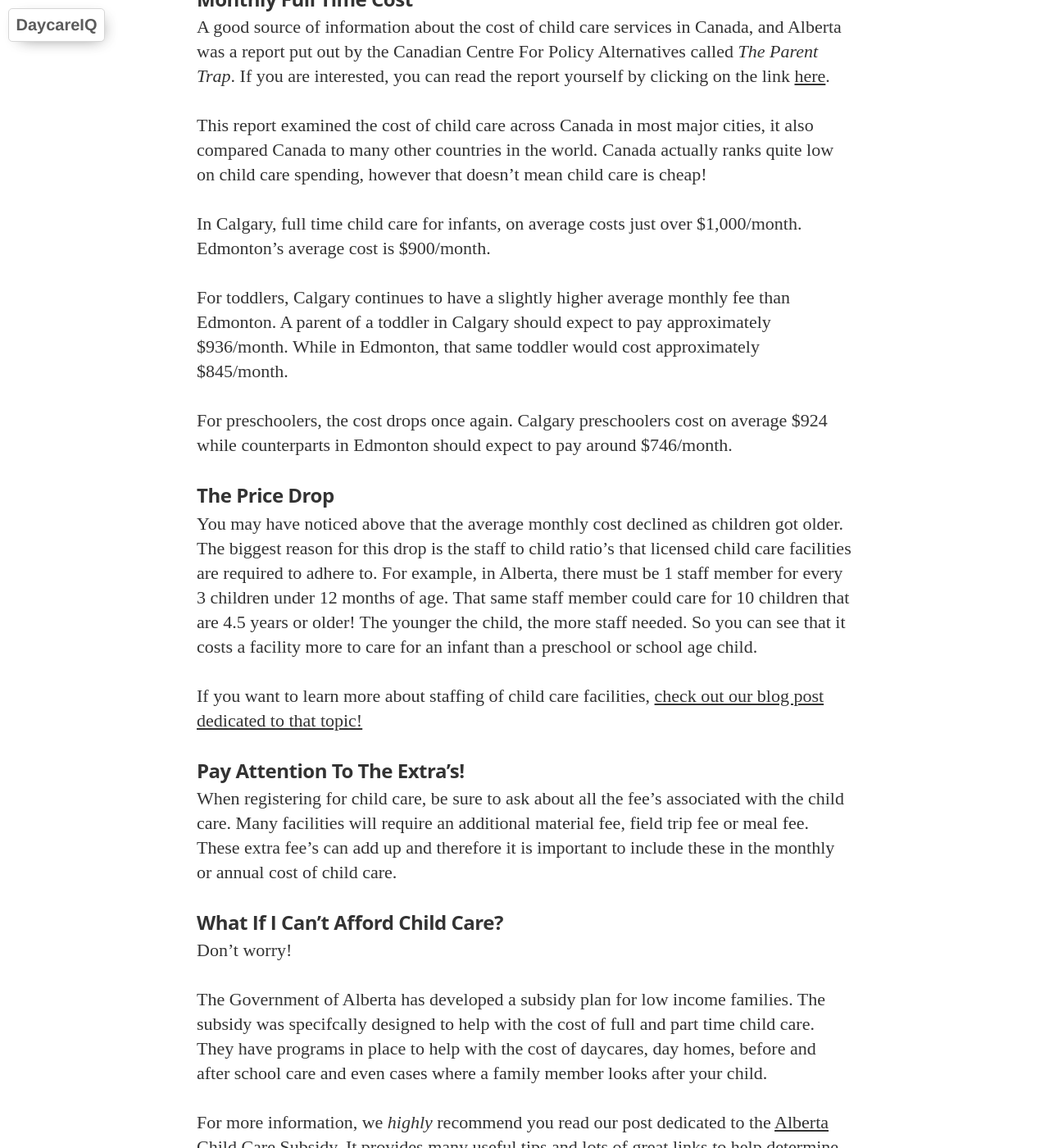
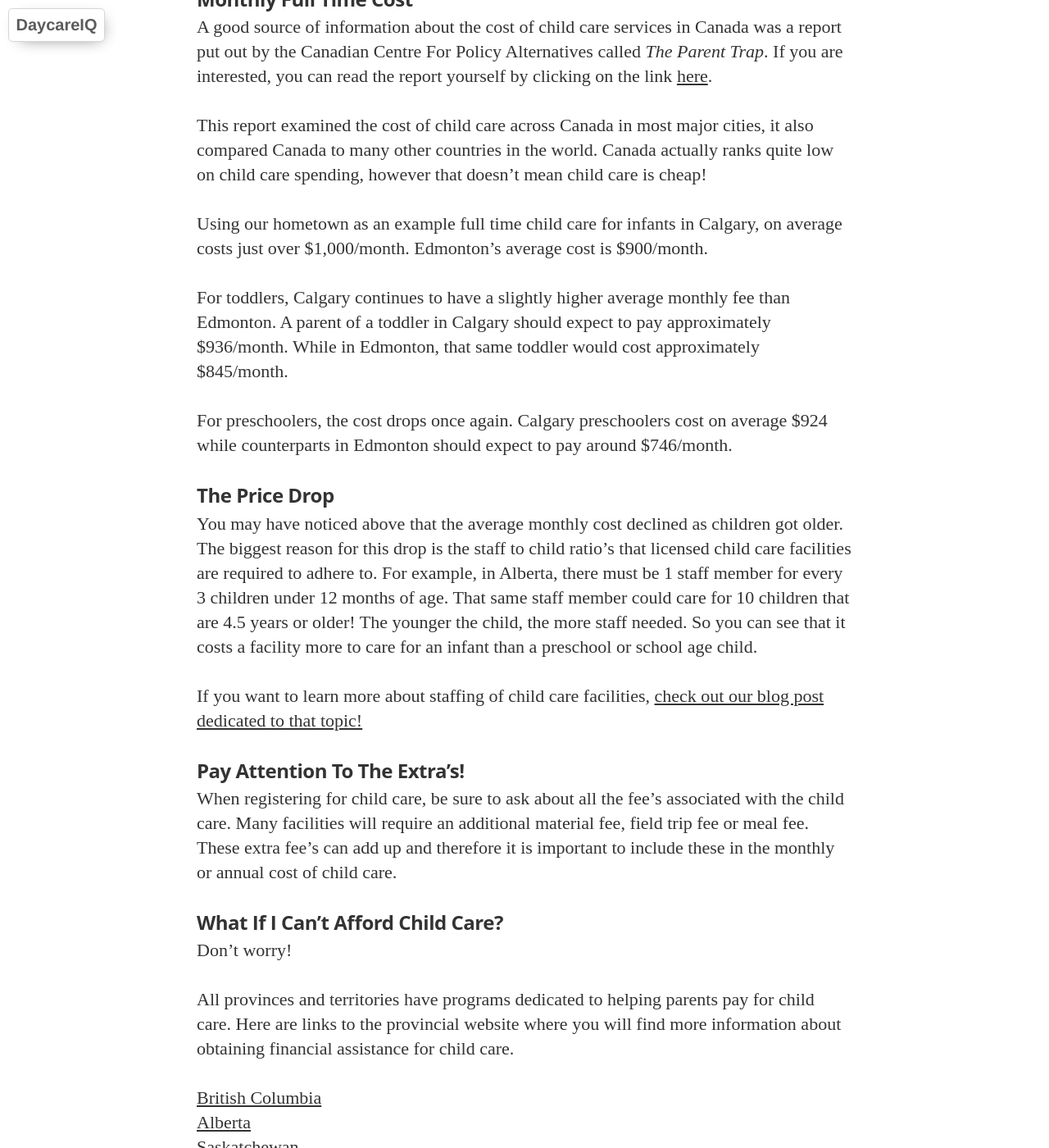
Before and after one commit to DaycareIQ/blog.daycareiq.com, a Jekyll site: the page built from _posts/2015-03-26-How-Much-Does-Child-Care-Cost.md, in a window 1280 px wide and 1400 px high, scrolled down 649 px. Shown: the whole window at 82% size. Built offline with Jekyll 4.4.1, drawn with Linux system fonts in a browser that asks for light colours; nearby versions of some CDN libraries; some web fonts are replaced; some of the changed text lies outside the part shown.

Commit message:
made it less alberta focused
added links to each provinces subsidy program

```diff
--- a/_posts/2015-03-26-How-Much-Does-Child-Care-Cost.md
+++ b/_posts/2015-03-26-How-Much-Does-Child-Care-Cost.md
@@ -4,7 +4,6 @@
 description: Exploring the cost of child care in Alberta and how parents can plan for it.
 published: true
 tags:
-  - Alberta
   - child care
   - daycare
   - cost
@@ -20,11 +19,11 @@
 
 ### Monthly Full Time Cost ###
 
-A good source of information about the cost of child care services in Canada, and Alberta was a report put out by the Canadian Centre For Policy Alternatives called *The Parent Trap*.  If you are interested, you can read the report yourself by clicking on the link [here](https://www.policyalternatives.ca/sites/default/files/uploads/publications/National%20Office/2014/11/Parent_Trap.pdf).
+A good source of information about the cost of child care services in Canada was a report put out by the Canadian Centre For Policy Alternatives called *The Parent Trap*.  If you are interested, you can read the report yourself by clicking on the link [here](https://www.policyalternatives.ca/sites/default/files/uploads/publications/National%20Office/2014/11/Parent_Trap.pdf).
 
 This report examined the cost of child care across Canada in most major cities, it also compared Canada to many other countries in the world.  Canada actually ranks quite low on child care spending, however that doesn't mean child care is cheap!
 
-In Calgary, full time child care for infants, on average costs just over $1,000/month.  Edmonton's average cost is $900/month.
+Using our hometown as an example full time child care for infants in Calgary, on average costs just over $1,000/month.  Edmonton's average cost is $900/month.
 
 For toddlers, Calgary continues to have a slightly higher average monthly fee than Edmonton.  A parent of a toddler in Calgary should expect to pay approximately $936/month.  While in Edmonton, that same toddler would cost approximately $845/month.
 
@@ -44,7 +43,21 @@
 
 Don't worry!
 
-The Government of Alberta has developed a subsidy plan for low income families.  The subsidy was specifcally designed to help with the cost of full and part time child care.  They have programs in place to help with the cost of daycares, day homes, before and after school care and even cases where a family member looks after your child.
+All provinces and territories have programs dedicated to helping parents pay for child care.  Here are links to the provincial website where you will find more information about obtaining financial assistance for child care.
+
+[British Columbia](https://www2.gov.bc.ca/gov/content/family-social-supports/caring-for-young-children/running-daycare-preschool/child-care-subsidy)
+[Alberta](http://humanservices.alberta.ca/childcaresubsidy)
+[Saskatchewan](https://www.saskatchewan.ca/residents/family-and-social-support/child-care/paying-for-child-care)
+[Manitoba](https://www.gov.mb.ca/fs/childcare/families/childcare_subsidies.html)
+[Ontario](https://www.ontario.ca/page/child-care-subsidies)
+[Quebec](https://www.revenuquebec.ca/en/citizens/your-situation/parents/other-information-programs-and-credits/additional-subsidized-childcare-contribution/)
+[New Brunswick](http://www2.gnb.ca/content/gnb/en/services/services_renderer.14136.Daycare_Assistance_Program.html)
+[PEI](https://www.princeedwardisland.ca/en/information/family-and-human-services/help-child-care-expenses)
+[Nova Scotia](https://www.ednet.ns.ca/earlyyears/families/childcaresubsidy.shtml)
+[Newfoundland & Labrador](http://www.ed.gov.nl.ca/edu/family/childcare/childcaresubsidy.html)
+[Yukon](http://www.hss.gov.yk.ca/childcaresubsidy.php)
+[North West Territories](https://www.ece.gov.nt.ca/en/services/income-security-programs)
+[Nunavut](https://gov.nu.ca/family-services/programs-services/day-care-subsidy-ds)
 
 For more information, we *highly* recommend you read our post dedicated to the [Alberta Child Care Subsidy](http://blog.daycareiq.com/2015-the-alberta-child-care-subsidy/).  It provides many useful tips and lots of great links to help determine if you quality for the government subsidy.  If you have questions you can always contact us here at DaycareIQ as well.  We are here to help.
 
@@ -54,4 +67,4 @@
 
 As we said, child care doesn't need to be expensive.  Some people may pay $1800/month while others pay $800.  It doesn't necessarily mean the care is any better or worse.  Sometimes the higher cost is simply due to location!  It's important you "shop" around, visit many facilities and ask about fee's when you are there.
 
-Don't be afraid to reach out to the DaycareIQ team if you have questions about the cost of child care in Alberta.  We are here to help!
+Don't be afraid to reach out to the DaycareIQ team if you have questions about the cost of child care.  We are here to help!
```
